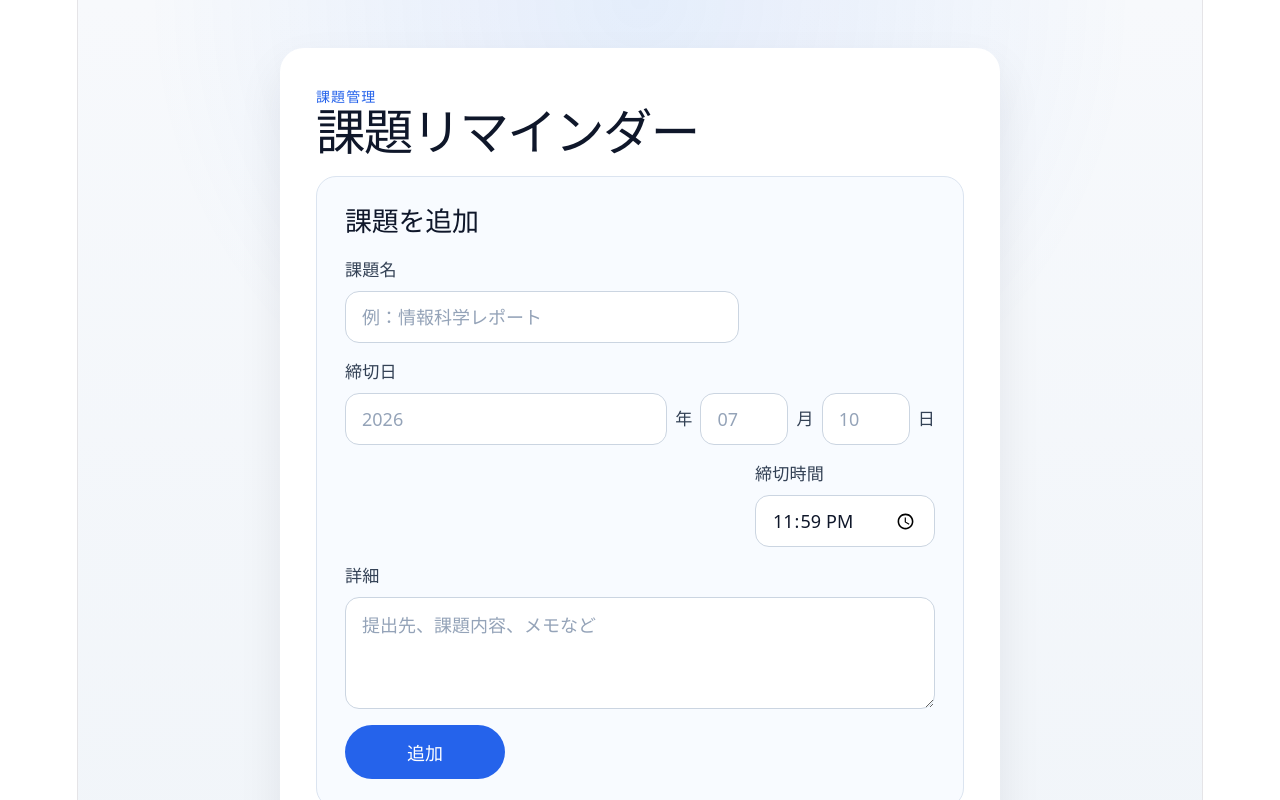
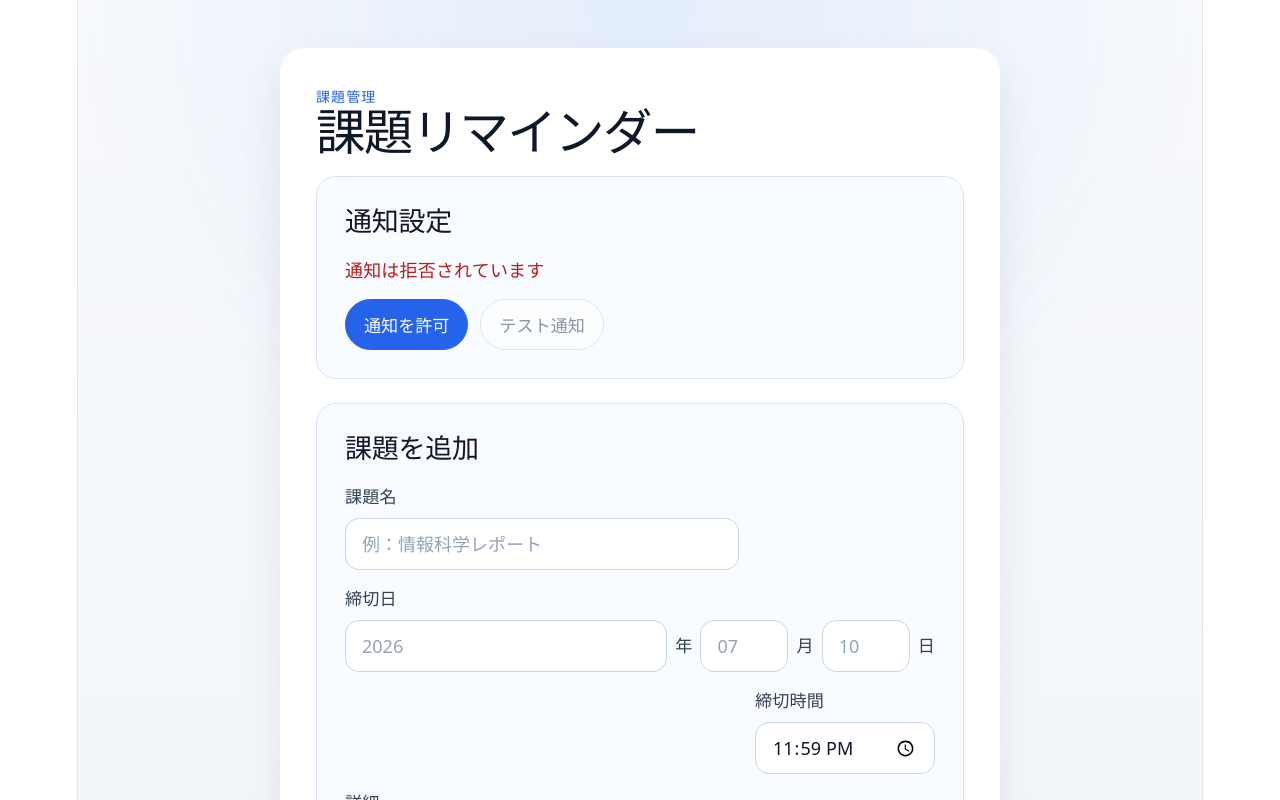
Before and after one commit to sattomio/kadai-reminder, a React (Vite) app: page / in a window 1280 px wide. Shown: the top 800 px of the page. Built offline with nearby package versions, Linux system fonts and the light colour scheme.

Commit message:
Add browser notification support

```diff
--- a/src/App.css
+++ b/src/App.css
@@ -75,6 +75,91 @@
 
 .assignment-form-heading {
   margin-bottom: 20px;
+}
+
+.notification-section {
+  margin-bottom: 24px;
+  padding: 28px;
+  border: 1px solid #dbe4f0;
+  border-radius: 20px;
+  background: #f8fbff;
+}
+
+.notification-heading {
+  margin-bottom: 20px;
+}
+
+.notification-panel {
+  display: grid;
+  gap: 16px;
+}
+
+.notification-status {
+  margin: 0;
+  font-size: 1rem;
+  font-weight: 700;
+  color: #334155;
+}
+
+.notification-status-granted {
+  color: #166534;
+}
+
+.notification-status-denied {
+  color: #b91c1c;
+}
+
+.notification-status-unsupported {
+  color: #7c3aed;
+}
+
+.notification-actions {
+  display: flex;
+  gap: 12px;
+  flex-wrap: wrap;
+}
+
+.notification-button {
+  border: 1px solid #2563eb;
+  border-radius: 999px;
+  padding: 12px 18px;
+  font-size: 0.95rem;
+  font-weight: 700;
+  color: #ffffff;
+  background: #2563eb;
+  cursor: pointer;
+  transition:
+    background-color 0.2s ease,
+    border-color 0.2s ease,
+    color 0.2s ease,
+    opacity 0.2s ease;
+}
+
+.notification-button:hover {
+  border-color: #1d4ed8;
+  background: #1d4ed8;
+}
+
+.notification-button:focus-visible {
+  outline: 3px solid rgba(37, 99, 235, 0.2);
+  outline-offset: 3px;
+}
+
+.notification-button:disabled {
+  opacity: 0.55;
+  cursor: not-allowed;
+}
+
+.notification-button-secondary {
+  border-color: #cbd5e1;
+  color: #334155;
+  background: #ffffff;
+}
+
+.notification-button-secondary:hover:not(:disabled) {
+  border-color: #93c5fd;
+  color: #1d4ed8;
+  background: #eff6ff;
 }
 
 .assignment-form {
@@ -655,6 +740,10 @@
     padding: 20px;
   }
 
+  .notification-section {
+    padding: 20px;
+  }
+
   .assignment-form-section {
     padding: 20px;
   }
--- a/src/App.jsx
+++ b/src/App.jsx
@@ -106,6 +106,13 @@ const getAssignmentSortRank = (assignment) => {
 }
 
 function App() {
+  const [notificationPermission, setNotificationPermission] = useState(() => {
+    if (typeof Notification === 'undefined') {
+      return 'unsupported'
+    }
+
+    return Notification.permission
+  })
   const [assignmentList, setAssignmentList] = useState(() => {
     const savedAssignments = localStorage.getItem(ASSIGNMENTS_STORAGE_KEY)
 
@@ -137,6 +144,26 @@ function App() {
   useEffect(() => {
     localStorage.setItem(ASSIGNMENTS_STORAGE_KEY, JSON.stringify(assignmentList))
   }, [assignmentList])
+
+  const handleRequestNotificationPermission = async () => {
+    if (typeof Notification === 'undefined') {
+      setNotificationPermission('unsupported')
+      return
+    }
+
+    const permission = await Notification.requestPermission()
+    setNotificationPermission(permission)
+  }
+
+  const handleSendTestNotification = () => {
+    if (notificationPermission !== 'granted' || typeof Notification === 'undefined') {
+      return
+    }
+
+    new Notification('課題リマインダー', {
+      body: '通知機能のテストです',
+    })
+  }
 
   const handleYearChange = (event) => {
     setYear(event.target.value.replace(/\D/g, '').slice(0, 4))
@@ -274,6 +301,47 @@ function App() {
             <h1>課題リマインダー</h1>
           </div>
         </header>
+
+        <section className="notification-section" aria-labelledby="notification-title">
+          <div className="section-heading notification-heading">
+            <h2 id="notification-title">通知設定</h2>
+          </div>
+          <div className="notification-panel">
+            <p
+              className={`notification-status${
+                notificationPermission === 'granted'
+                  ? ' notification-status-granted'
+                  : notificationPermission === 'denied'
+                    ? ' notification-status-denied'
+                    : notificationPermission === 'unsupported'
+                      ? ' notification-status-unsupported'
+                      : ''
+              }`}
+            >
+              {notificationPermission === 'granted' && '通知は許可されています'}
+              {notificationPermission === 'denied' && '通知は拒否されています'}
+              {notificationPermission === 'default' && '通知はまだ許可されていません'}
+              {notificationPermission === 'unsupported' && 'このブラウザでは通知を利用できません'}
+            </p>
+            <div className="notification-actions">
+              <button
+                type="button"
+                className="notification-button"
+                onClick={handleRequestNotificationPermission}
+              >
+                通知を許可
+              </button>
+              <button
+                type="button"
+                className="notification-button notification-button-secondary"
+                onClick={handleSendTestNotification}
+                disabled={notificationPermission !== 'granted'}
+              >
+                テスト通知
+              </button>
+            </div>
+          </div>
+        </section>
 
         <section className="assignment-form-section" aria-labelledby="assignment-form-title">
           <div className="section-heading assignment-form-heading">
```
